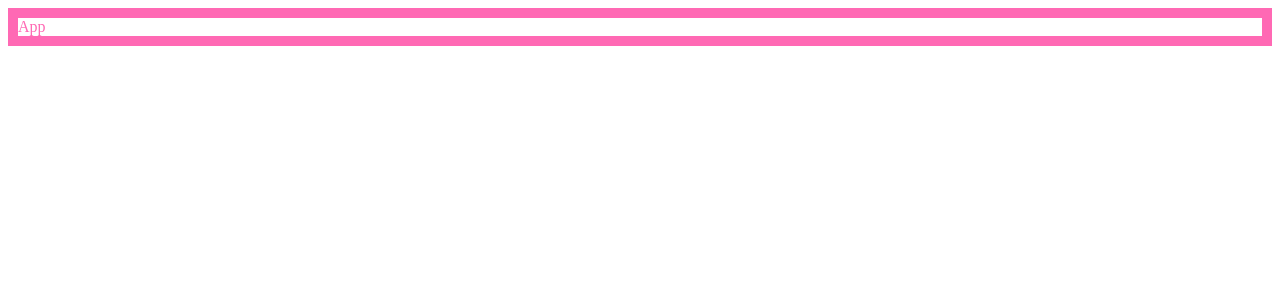
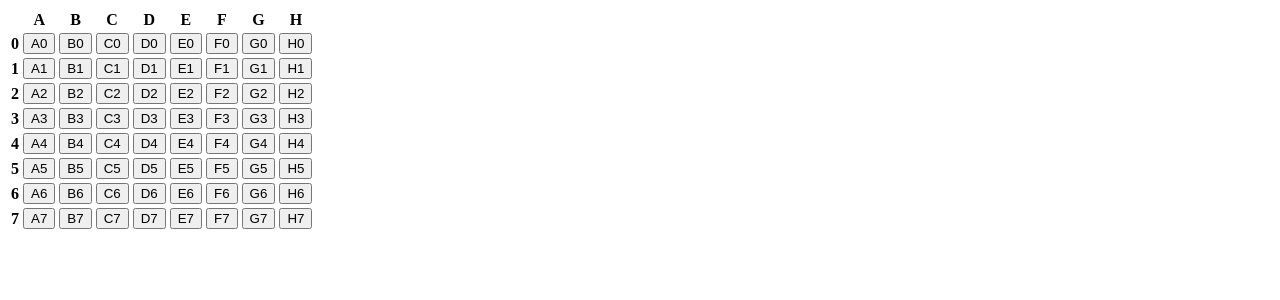
Before and after one commit to jessehouwing/BattleJSip, a React app in the folder Case Studies/Battleship/Source/Battleship_JS/: page / in a window 1280 px wide. Shown: the top 300 px of the page. Built offline with nearby package versions, Linux system fonts and the light colour scheme.

Commit message:
Add a board UI

```diff
--- a/Case Studies/Battleship/Source/Battleship_JS/src/App.jsx
+++ b/Case Studies/Battleship/Source/Battleship_JS/src/App.jsx
@@ -1,7 +1,27 @@
 import React from 'react';
 
-export default function App() {
+function getSequence(length) {
+  return Array.from({length}).fill(0).map((e, i) => i);
+}
+
+function getLetter(i) {
+  return String.fromCharCode('A'.charCodeAt(0) + i);
+}
+
+const boardSize = 8;
+
+export default function App({selectDirection, selected}) {
   return (
-    <div>App</div>
+    <table>
+      <thead>
+      <th></th>
+      {getSequence(boardSize).map(i => <th>{getLetter(i)}</th>)}
+      </thead>
+      <tbody>
+      {getSequence(boardSize).map((i) => <tr><td><strong>{i}</strong></td>{
+        getSequence(boardSize).map((j) => <td><button onClick={() => selected(getLetter(j) + i)}>{getLetter(j) + i}</button></td>)
+      }</tr>)}
+      </tbody>
+    </table>
   );
 }
--- a/Case Studies/Battleship/Source/Battleship_JS/src/index.js
+++ b/Case Studies/Battleship/Source/Battleship_JS/src/index.js
@@ -1,6 +1,5 @@
 import React from 'react';
 import ReactDOM from 'react-dom';
 import App from './App.jsx';
-import './app.css';
 
-ReactDOM.render(<App />, document.getElementById('app'));
+ReactDOM.render(<App selected={console.log.bind(console)} />, document.getElementById('app'));
```
